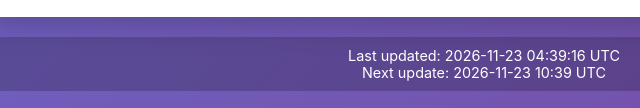
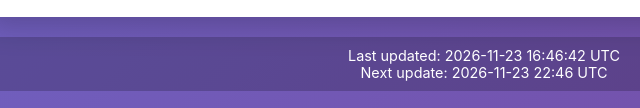
Before and after one commit to oluwaferanmi-boop/Torn-4, a plain HTML site: page index.html in a window 1280 px wide. Shown: the part 1767-1875 px from the top of the page, 156-796 px from the left. Drawn offline with Linux system fonts and the light colour scheme.

Commit message:
Update leaderboard - 2026-11-23 16:46 UTC

```diff
--- a/index.html
+++ b/index.html
@@ -123,8 +123,8 @@
     </div>
 
     <div class="updated">
-      Last updated: 2026-11-23 04:39:16 UTC<br>
-      Next update: 2026-11-23 10:39 UTC
+      Last updated: 2026-11-23 16:46:42 UTC<br>
+      Next update: 2026-11-23 22:46 UTC
     </div>
   </div>
 </body>
```
